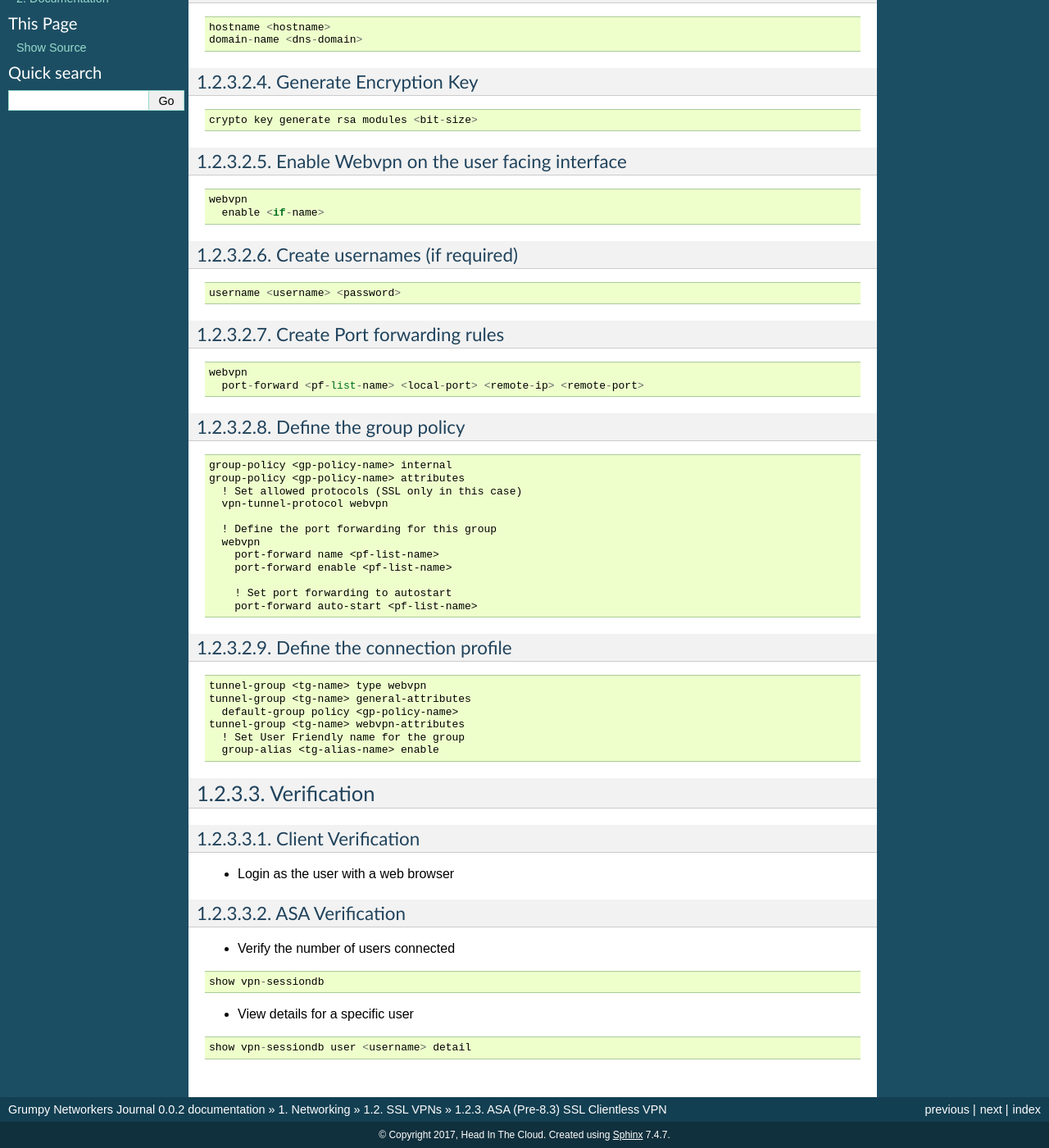
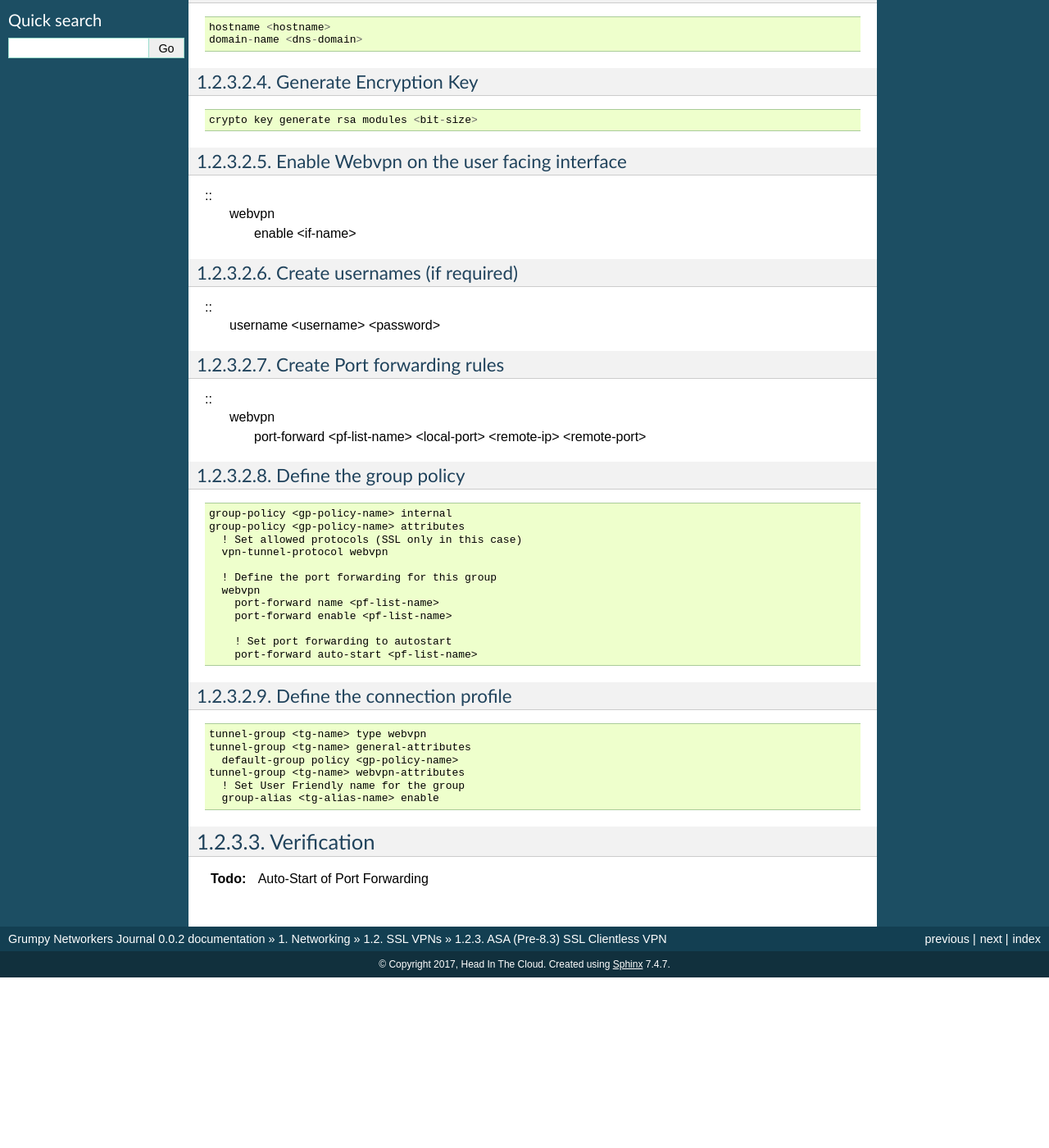
Before and after one commit to hdinthkld/gnj, a Sphinx documentation site: the page built from source/NETWORKING/VPNS/SSL/SSLVPNASA8x.rst, in a window 1280 px wide and 1400 px high, scrolled down 750 px. Shown: the whole window at 82% size. Built offline with Sphinx 7.4.7, drawn with Linux system fonts in a browser that asks for light colours; after the commit the page ends 1942 px from its top, so only the background shows below that; some of the changed text lies outside the part shown.

Commit message:
Formatting tidy up

```diff
--- a/source/NETWORKING/VPNS/SSL/SSLVPNASA8x.rst
+++ b/source/NETWORKING/VPNS/SSL/SSLVPNASA8x.rst
@@ -56,7 +56,6 @@
 ------------------------------------------
 
 ::
-
   webvpn
     enable <if-name>
 
@@ -65,7 +64,6 @@
 ------------------------------
 
 ::
-
   username <username> <password>
 
 
@@ -73,7 +71,6 @@
 ----------------------------
 
 ::
-
   webvpn
     port-forward <pf-list-name> <local-port> <remote-ip> <remote-port>
 
@@ -111,22 +108,7 @@
 Verification
 ============
 
-Client Verification
--------------------
 
-* Login as the user with a web browser
+.. todo::
 
-ASA Verification
-----------------
-
-* Verify the number of users connected
-
-::
-
-  show vpn-sessiondb
-
-* View details for a specific user
-
-::
-
-  show vpn-sessiondb user <username> detail
+   Auto-Start of Port Forwarding
```
